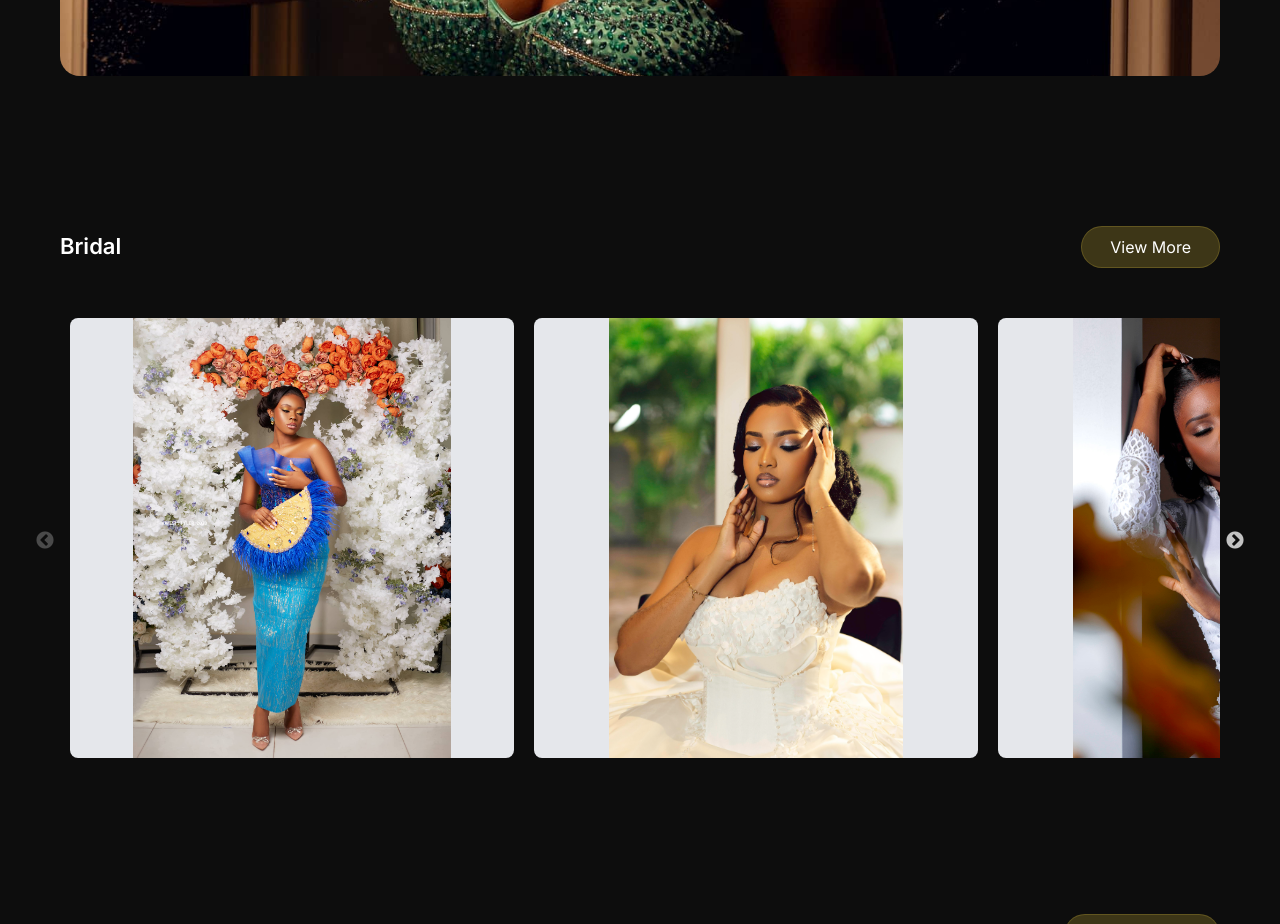
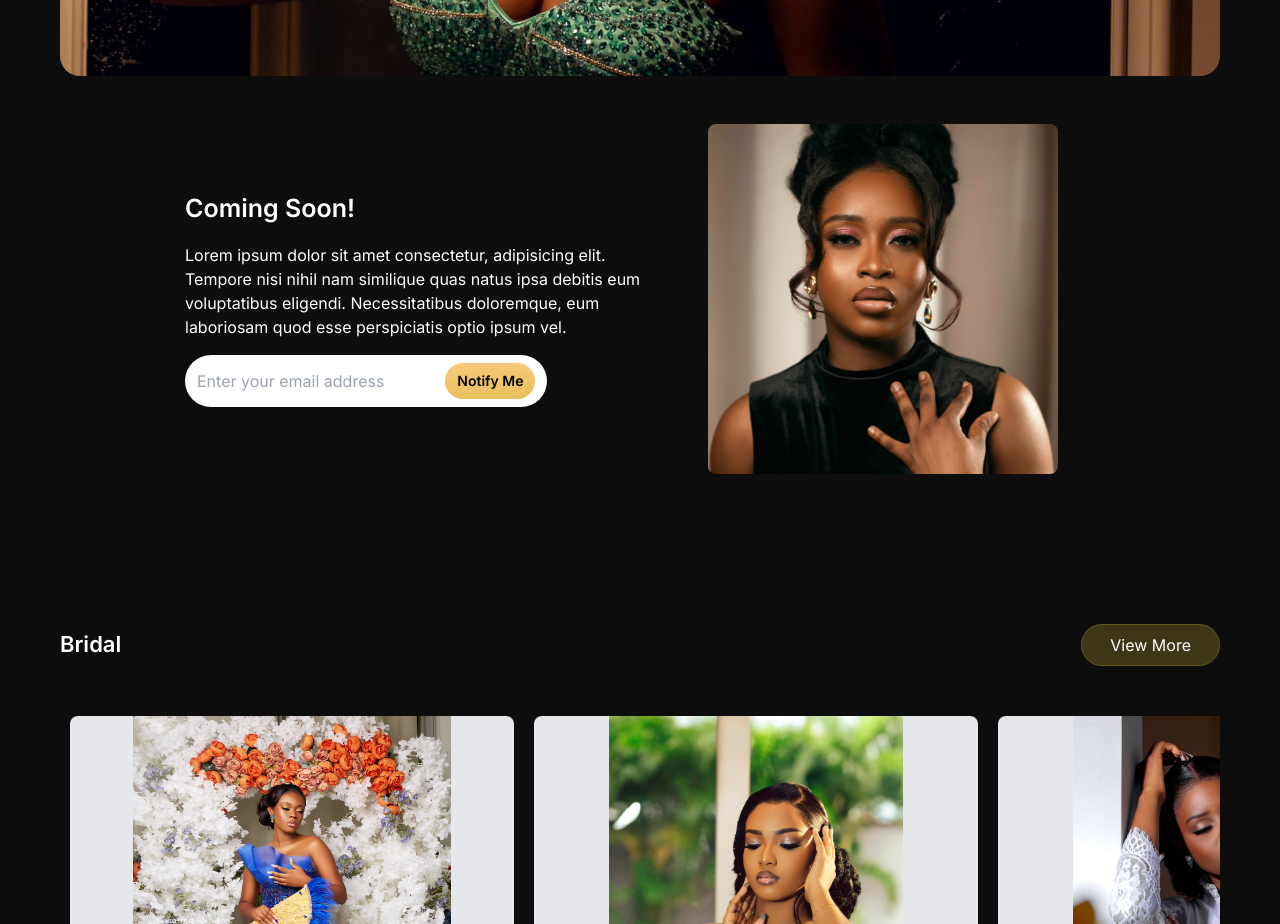
Before and after one commit to ranselorm/shaydes, a Next.js app: page / in a window 1280 px wide. Shown: the part 1040-1964 px from the top of the page. Built offline with nearby package versions, Linux system fonts and the light colour scheme; no server answers.

Commit message:
Add Coming Soon component

```diff
--- a/components/Hero.jsx
+++ b/components/Hero.jsx
@@ -27,7 +27,7 @@ const Hero = () => {
     <section>
       <div className="flex justify-center flex-col items-left lg:items-center gap-y-6 pt-12">
         <article className="flex justify-center flex-col items-center gap-y-6 w-full lg:w-3/5 lg:text-center mb-8">
-          <h2 className="font-semibold  text-[16px] lg:text-[25px] lg:leading-[40px]">
+          <h2 className="font-semibold text-[16px] lg:text-[25px] lg:leading-[40px]">
             Beauty is CONFIDENT . Beauty is BOLD . Beauty is YOU
           </h2>
           <p className="text-[#8d8a8a] text-[14px] md:text-[16px]">
@@ -59,6 +59,34 @@ const Hero = () => {
         <div className="relative w-full h-[200px] lg:h-[600px] rounded-xl lg:rounded-[20px] overflow-hidden">
           <Image src="/main.jpg" alt="" fill className="object-cover" />
         </div>
+        <div className="flex  flex-col md:flex-row justify-center items-center gap-10 mt-6">
+          <article className="md:w-5/12 flex flex-col gap-4 items-start">
+            <h3 className="font-semibold text-[16px] lg:text-[25px]">
+              Coming Soon!
+            </h3>
+            <p>
+              Lorem ipsum dolor sit amet consectetur, adipisicing elit. Tempore
+              nisi nihil nam similique quas natus ipsa debitis eum voluptatibus
+              eligendi. Necessitatibus doloremque, eum laboriosam quod esse
+              perspiciatis optio ipsum vel.
+            </p>
+            <div className="bg-white w-full md:w-9/12 flex items-center justify-between py-2 px-3 rounded-full">
+              <input
+                type="text"
+                className="outline-none text-black w-12/12"
+                placeholder="Enter your email address"
+              />
+              <button className="bg-btn-gradient py-2 px-3 rounded-full text-black text-sm font-semibold">
+                Notify Me
+              </button>
+            </div>
+          </article>
+          <div className="w-full md:w-4/12">
+            <div className="relative w-[350px] h-[350px] rounded-lg overflow-hidden">
+              <Image src="/n8.jpg" alt="" fill className="object-cover" />
+            </div>
+          </div>
+        </div>
       </div>
       {/* <Modal isOpen={isModalOpen} onClose={closeModal} />
       <GraduateModal isOpen={isOpen} onClose={close} /> */}
```
